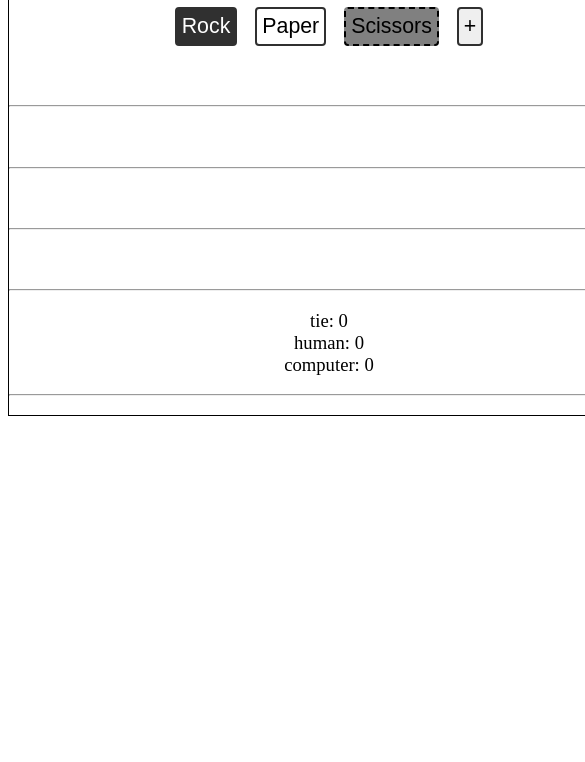
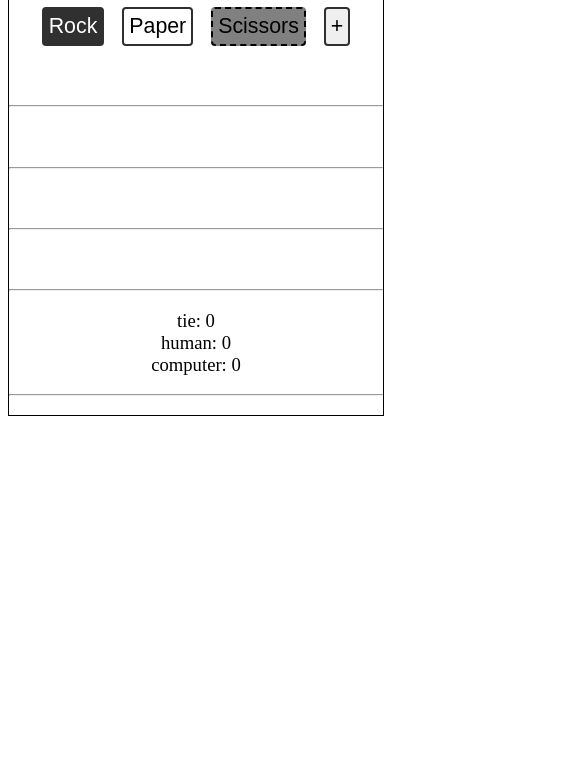
Before and after one commit to jepidoptera/rock-paper-scissors, a plain HTML site: page index.html in a window 390 px wide. Shown: the part 82-844 px from the top of the page, 585 px wide, since content can reach past the window. Drawn offline with Linux system fonts and the light colour scheme.

Commit message:
added responsiveness

```diff
--- a/style.css
+++ b/style.css
@@ -49,3 +49,9 @@ p {
     display: none;
     background-color: white;
 }
+
+@media screen and (max-width: 640px) {
+    #gamePanel {
+        width: 100%;
+    }
+}
```
